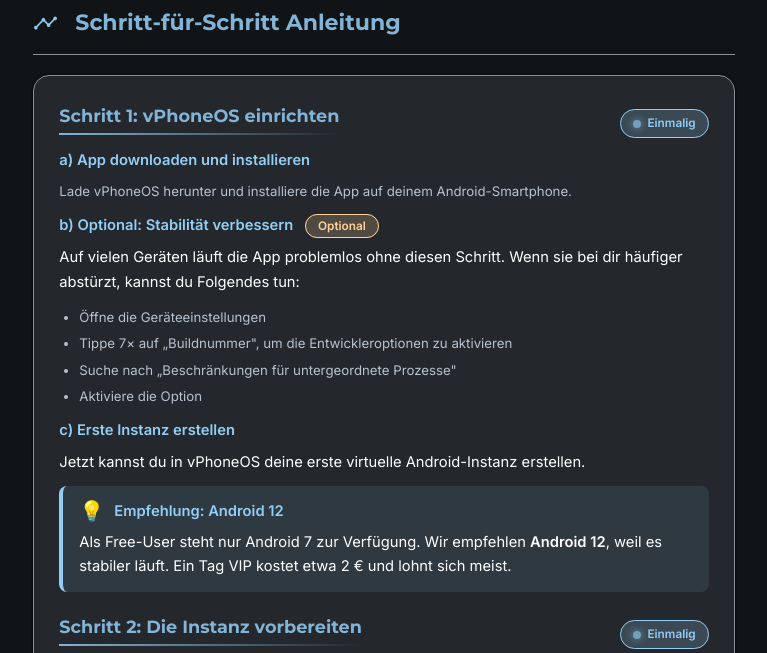
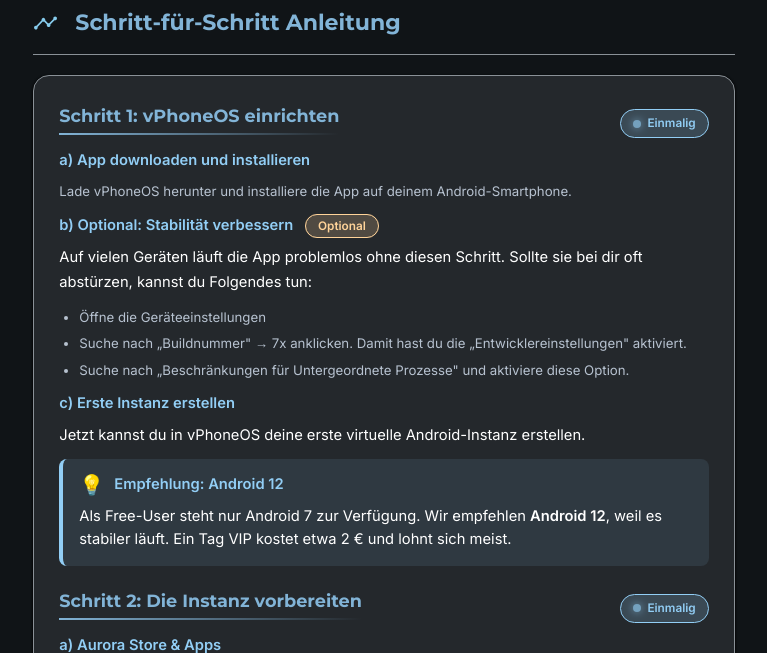
Before and after one commit to Orga-bgo/main-bgo, a PHP site: page /anleitungen/freundschaftsbalken-fuellen/ in a window 1280 px wide. Shown: the part 2193-2846 px from the top of the page, without its empty margins (256-1023 px from the left). Run offline with PHP 8.4, Linux system fonts and the light colour scheme.

Commit message:
Improve instructions for enabling developer settings on devices
Refactor the wording and steps for enabling developer settings and background process limitations in the `anleitungen/freundschaftsbalken-fuellen/index.php` file.

Replit-Commit-Author: Agent
Replit-Commit-Session-Id: 2c08fa19-a705-4b9d-8817-ab04e4313c87
Replit-Commit-Checkpoint-Type: full_checkpoint
Replit-Commit-Event-Id: ec2c7872-c835-488a-b6f8-ed70709968e3
Replit-Commit-Screenshot-Url: https://storage.googleapis.com/screenshot-production-us-central1/dfe80990-f524-4372-a63b-c3e062419a42/2c08fa19-a705-4b9d-8817-ab04e4313c87/AdJvGGL
Replit-Helium-Checkpoint-Created: true

```diff
--- a/anleitungen/freundschaftsbalken-fuellen/index.php
+++ b/anleitungen/freundschaftsbalken-fuellen/index.php
@@ -172,12 +172,11 @@
           </div>
           <div class="substep-content">
             <p>Auf vielen Geräten läuft die App problemlos ohne diesen Schritt.
-            Wenn sie bei dir häufiger abstürzt, kannst du Folgendes tun:</p>
+            Sollte sie bei dir oft abstürzen, kannst du Folgendes tun:</p>
             <ul>
               <li>Öffne die Geräteeinstellungen</li>
-              <li>Tippe 7× auf „Buildnummer", um die Entwickleroptionen zu aktivieren</li>
-              <li>Suche nach „Beschränkungen für untergeordnete Prozesse"</li>
-              <li>Aktiviere die Option</li>
+              <li>Suche nach „Buildnummer" → 7x anklicken. Damit hast du die „Entwicklereinstellungen" aktiviert.</li>
+              <li>Suche nach „Beschränkungen für Untergeordnete Prozesse" und aktiviere diese Option.</li>
             </ul>
           </div>
         </div>
```
Also changed, not shown: attached_assets/targeted_element_1768346309052.png (added).
